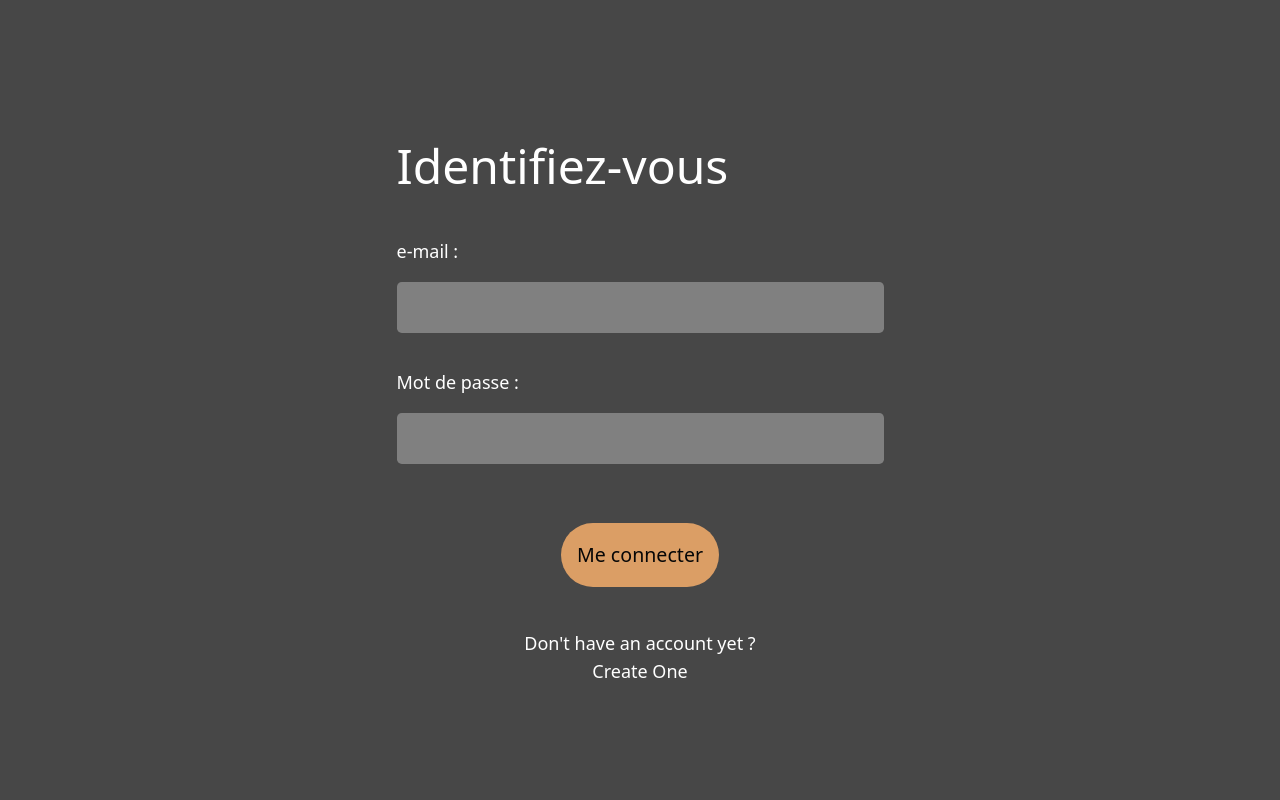
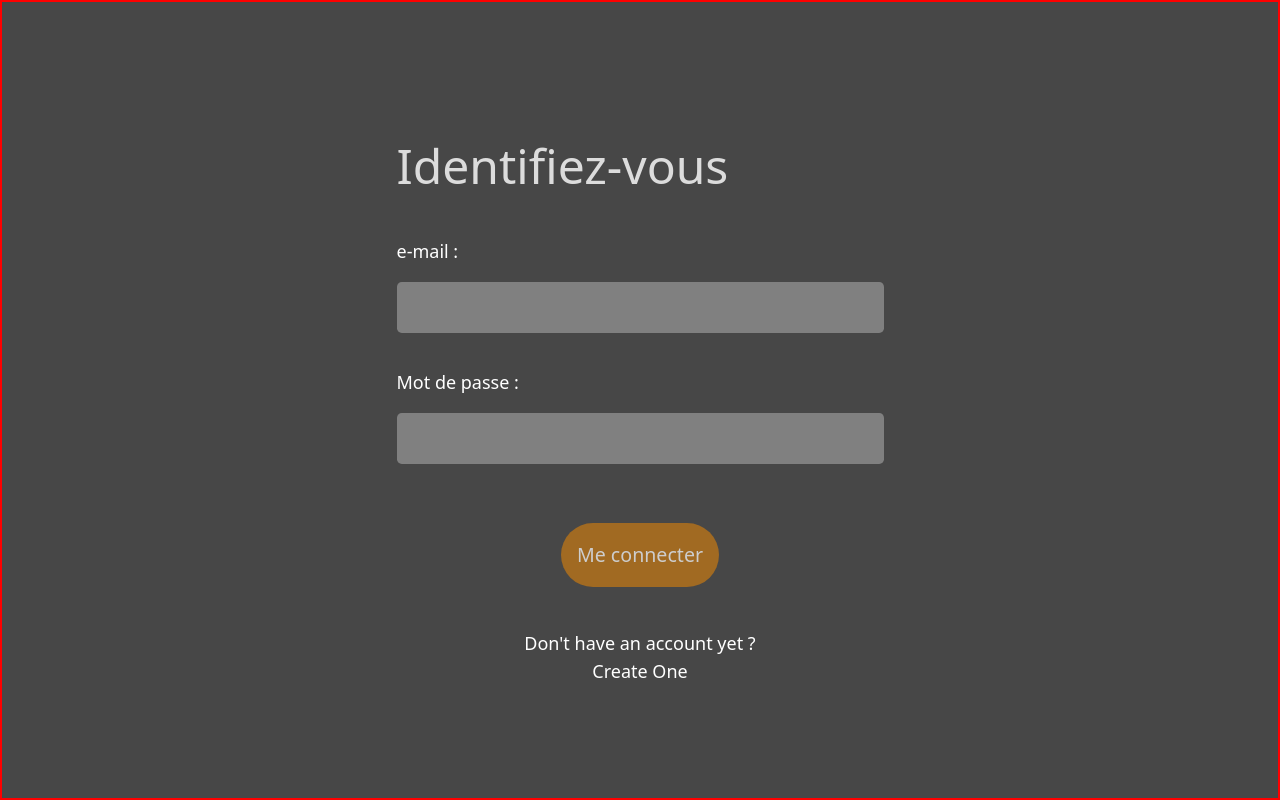
Before and after one commit to AlexD38/Feedeleetee_front, a React (Create React App) app: page /login in a window 1280 px wide. Built offline with nearby package versions, Linux system fonts and the light colour scheme.

Commit message:
added color + redirect toward dashboard after login

```diff
--- a/public/style.css
+++ b/public/style.css
@@ -1,8 +1,9 @@
 :root {
 font-family: inherit;
-    --text: #747474;
+    --text-light: #747474;
+    --text-dark: #dcdcdc;
     --background: #474747;
-    --primary-color: #eca869;
+    --primary-color: #ab6e1e;
     --secondary-clr: #747474;
     --accent: #6054e6;
     /* color: var(--text); */
@@ -16,13 +17,17 @@ html {
 }
 body {
     position: relative;
+    min-height: 100vh;
+    min-width: 100vw;
+    border: 2px solid red;
 }
 #root {
     position: relative;
 }
 button {
+    color-scheme: dark;
     background-color: var(--primary-color);
-    /* color: var(--text); */
+    color: var(--text-dark);
     margin: 1.5rem auto;
     font-size: 1.225rem;
     border-radius: 7rem;
@@ -33,6 +38,7 @@ button {
     opacity: .9;
     cursor: pointer;
 }
+
     button:hover {
     scale: 1.05;
     opacity: 1;
@@ -61,7 +67,8 @@ span {
 }
 h1 {
     font-size: 3rem;
-    /* color: var(--text); */
+    color-scheme: dark;
+    color: var(--text-dark);
 }
 .home-container {
     border : 3px solid green;
--- a/src/components/Login/LoginForm.jsx
+++ b/src/components/Login/LoginForm.jsx
@@ -55,7 +55,7 @@ function LoginForm(props) {
                 response.data.userName
             );
 
-            navigate("/home");
+            navigate("/myenterprise");
         } catch (error) {
             console.log(error);
             alert("erreur lors de la connexion");
--- a/src/components/enterepriseDashboard/enterpriseDashboard.jsx
+++ b/src/components/enterepriseDashboard/enterpriseDashboard.jsx
@@ -90,16 +90,6 @@ function EnterpriseDashboard() {
             {" "}
             {myEnterprise.name ? (
                 <>
-                    <motion.header
-                        initial={{ x: -300 }}
-                        animate={{ x: 0 }}
-                        // whileHover={{ scale: 1.1 }}
-                        transition={{
-                            type: "spring",
-                            stiffness: 300,
-                            damping: 20,
-                        }}
-                    ></motion.header>
                     <SideBar>
                         <motion.div
                             initial={{ opacity: 0 }}
@@ -223,6 +213,16 @@ function EnterpriseDashboard() {
                         </motion.aside>
                         <Logout linkTo="home" />
                     </SideBar>
+                    <motion.header
+                        initial={{ x: -300 }}
+                        animate={{ x: 0 }}
+                        // whileHover={{ scale: 1.1 }}
+                        transition={{
+                            type: "spring",
+                            stiffness: 300,
+                            damping: 20,
+                        }}
+                    ></motion.header>
                     {currentComponent === "Appointments" && (
                         <AppointmentsInfos />
                     )}
--- a/src/styles/layout/sideBar.js
+++ b/src/styles/layout/sideBar.js
@@ -2,20 +2,20 @@ import styled from "styled-components";
 
 // Create a styled component
 const SideBar = styled.aside`
-    position: relative;
+    position: absolute;
     display: flex;
-    flex-direction: column;
+    flex-direction: row;
     justify-content: center;
     align-items: center;
     font-size: 1rem;
     font-weight: bold;
     padding: 0rem 2rem;
-    position: fixed;
-    min-height: 100dvh;
-    min-width: 2dvw;
+    min-width: 100vw;
     border-right: 0.5px solid #eca869;
     left: 0;
     top: 0;
+    right: 0;
+    border: 1px solid red;
 `;
 
 export default SideBar;
```
